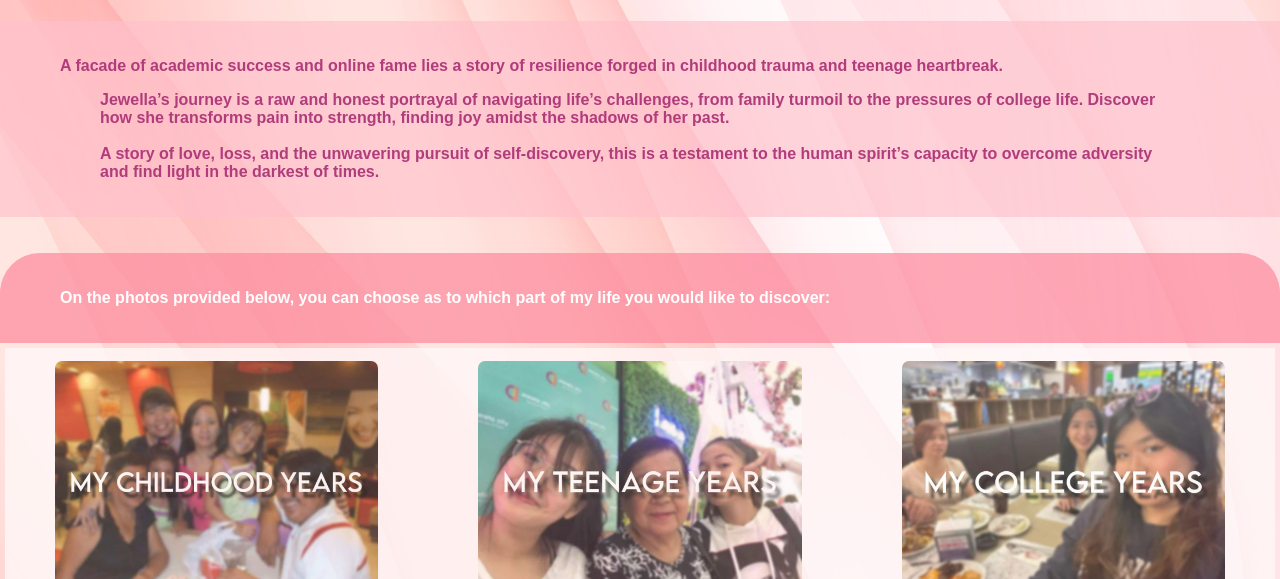
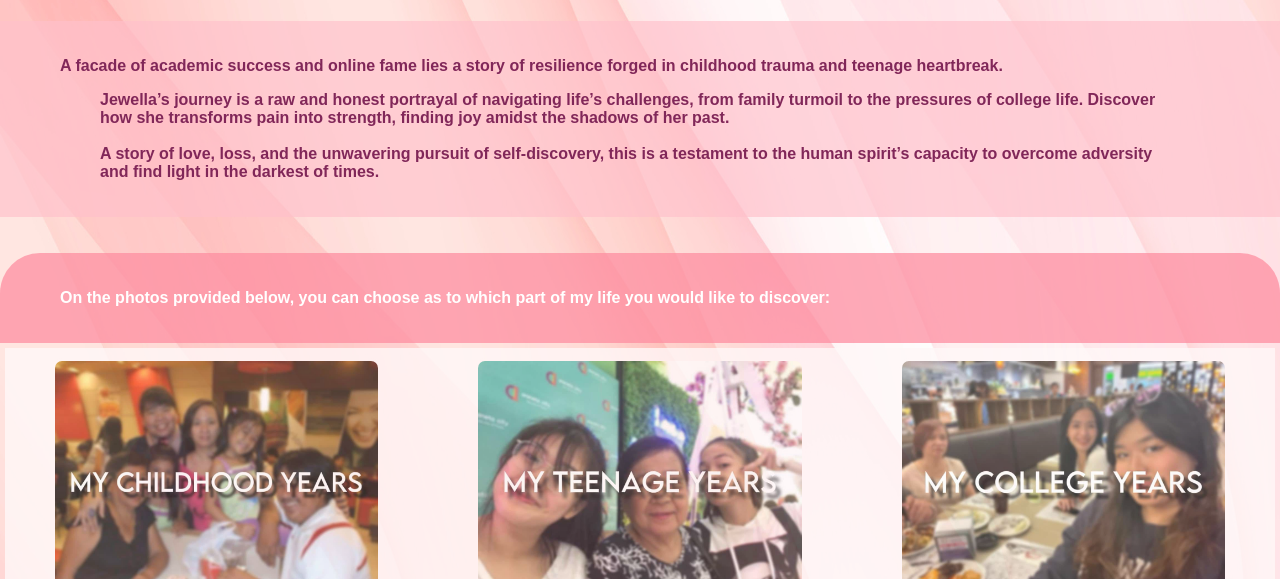
Before and after one commit to JewellaMarie/JewellaMarie.github.io, a plain HTML site: page BIOGRAPHY/biography.html in a window 1280 px wide. Shown: the part 221-800 px from the top of the page. Drawn offline with Linux system fonts and the light colour scheme.

Commit message:
Update biography.html

```diff
--- a/BIOGRAPHY/biography.html
+++ b/BIOGRAPHY/biography.html
@@ -20,7 +20,7 @@
         <h1 align="center" style="border-bottom-right-radius: 30px; border-bottom-left-radius: 30px;"> <br>The ‘Hirap’ Chronicles: A Jewella-fied Memoir, Unfiltered <br><br></h1>
 
 
-        <div style="font-weight: bold; color:#b13c7c; background-color:rgba(255, 192, 203, 0.656); padding: 20px"> <blockquote>A facade of academic success and online fame lies a story of resilience forged in childhood trauma and teenage heartbreak.
+        <div style="font-weight: bold; color:#812759; background-color:rgba(255, 192, 203, 0.656); padding: 20px"> <blockquote>A facade of academic success and online fame lies a story of resilience forged in childhood trauma and teenage heartbreak.
         <br>
             <blockquote>
                 Jewella’s journey is a raw and honest portrayal of navigating life’s challenges, from family turmoil to the pressures of college life. Discover how she transforms pain into strength, finding joy amidst the shadows of her past.
```
